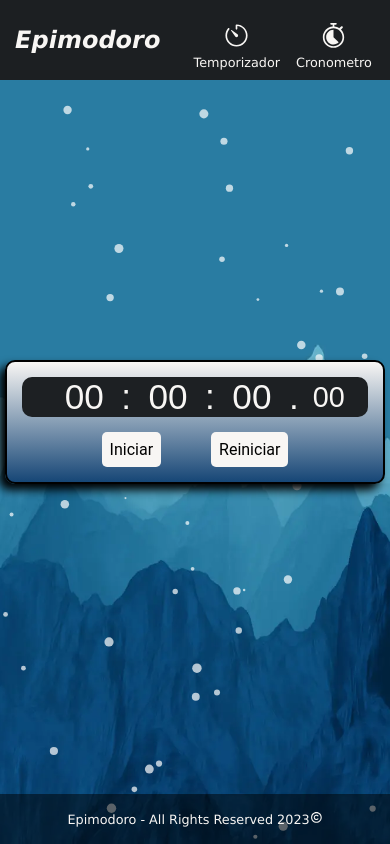
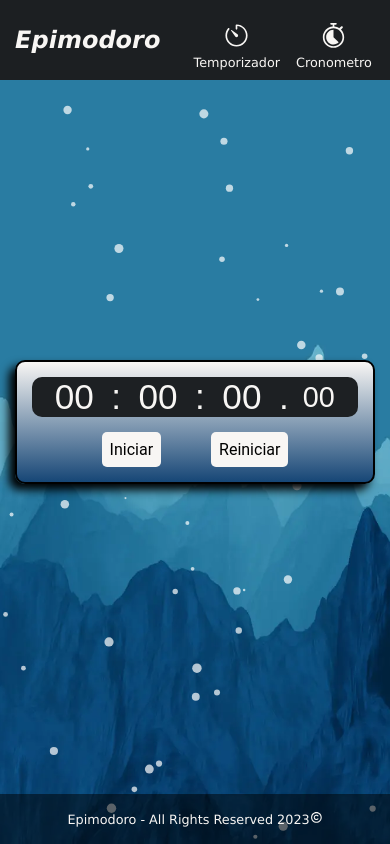
Before and after one commit to valdoryon/epimodoro, a React (Vite) app: page /cronometro in a window 390 px wide. Built offline with nearby package versions, Linux system fonts and the light colour scheme; a web font is replaced by a local one.

Commit message:
fixed some responsive

```diff
--- a/src/components/Chrono/Chrono.css
+++ b/src/components/Chrono/Chrono.css
@@ -90,6 +90,10 @@
 }
 
 @media screen and (max-width: 400px){
+    .chrono-text_container {
+        padding: 0 0 0 10px;
+    }
+
     .chrono-number {
      font-size: 2.2rem;
     }
```
